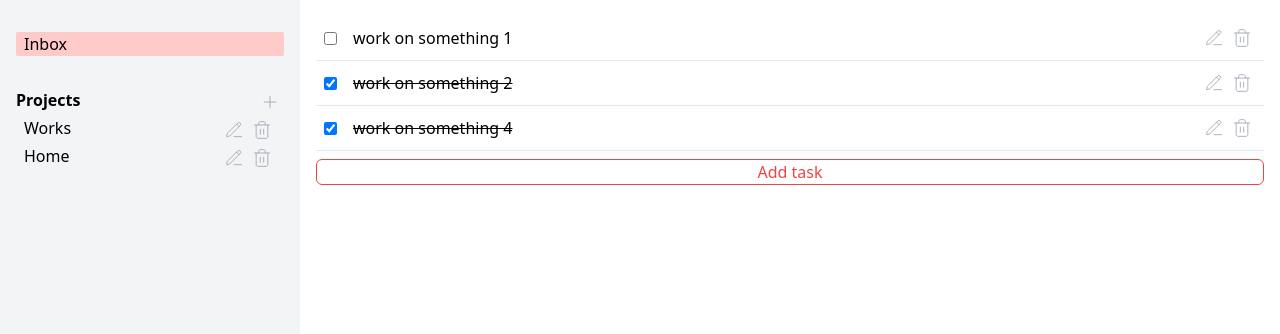
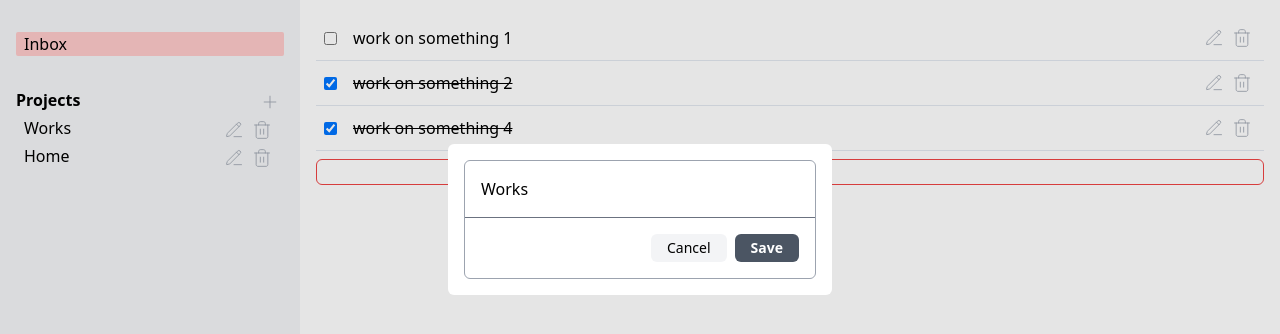
Before and after one commit to fath-nasrudin/react-todo, a React (Vite) app: page / in a window 1280 px wide. Both pictures are taken after a click on the button 234 px from the left and 130 px from the top of the page. Shown: the top 334 px of the page. Built offline with nearby package versions, Linux system fonts and the light colour scheme.

Commit message:
feat[project]: Add updat project feature

```diff
--- a/src/components/AddProjectForm.jsx
+++ b/src/components/AddProjectForm.jsx
@@ -4,9 +4,14 @@ import {
   useProjectDispatch,
 } from './../reducers/project.reducer';
 
-export const AddProjectForm = ({ cancelAction }) => {
+export const AddProjectForm = ({ cancelAction, project = null }) => {
   const dispatchProject = useProjectDispatch();
-  const data = { name: '' };
+  let data;
+  if (project) {
+    data = project;
+  } else {
+    data = { name: '' };
+  }
   const [projectData, setProjectData] = useState(data);
   const handleInputChange = (e) => {
     setProjectData({ ...projectData, [e.target.name]: e.target.value });
@@ -48,17 +53,28 @@ export const AddProjectForm = ({ cancelAction }) => {
               disabled={!projectData.name}
               onClick={(e) => {
                 e.preventDefault();
+
+                // if add
                 // dispatch add project
-                dispatchProject({
-                  type: projectActions.ADD_PROJECT,
-                  value: projectData,
-                });
+                if (project) {
+                  dispatchProject({
+                    type: projectActions.UPDATE_PROJECT,
+                    payload: projectData,
+                  });
+                } else {
+                  dispatchProject({
+                    type: projectActions.ADD_PROJECT,
+                    value: projectData,
+                  });
+                }
+                // if edit
+
                 // reset form
                 setProjectData(data);
                 cancelAction();
               }}
             >
-              Add Project
+              {project ? 'Save' : 'Add'}
             </button>
           </div>
         </form>
--- a/src/components/Tablist/TablistItem.jsx
+++ b/src/components/Tablist/TablistItem.jsx
@@ -8,14 +8,24 @@ import {
   useProjectDispatch,
 } from './../../reducers/project.reducer';
 import { PencilLineIcon, Trash2Icon } from 'lucide-react';
+import { useState } from 'react';
+import { AddProjectForm } from '../AddProjectForm';
 
 export const TablistItem = ({ item }) => {
   const projectDispatch = useProjectDispatch();
   const taskDispatch = useTaskDispatch();
   const activeTab = useActiveTabState();
   const { set: setActiveTab, reset: resetActiveTab } = useActiveTabSet();
+  const [showForm, setShowForm] = useState(false);
 
   return (
+    <>
+      {showForm && (
+        <AddProjectForm
+          project={item}
+          cancelAction={() => setShowForm(false)}
+        />
+      )}
       <li
         className={`px-2 rounded-sm  cursor-pointer ${
           activeTab === item.id ? 'bg-red-200' : 'hover:bg-gray-200'
@@ -31,7 +41,7 @@ export const TablistItem = ({ item }) => {
             <button
               onClick={(e) => {
                 e.stopPropagation();
-              // setIsEdit(true);
+                setShowForm(true);
               }}
             >
               <PencilLineIcon
@@ -68,5 +78,6 @@ export const TablistItem = ({ item }) => {
           </div>
         )}
       </li>
+    </>
   );
 };
--- a/src/reducers/project.reducer.jsx
+++ b/src/reducers/project.reducer.jsx
@@ -19,6 +19,15 @@ export const projectReducer = (state, action) => {
       name: action.value.name,
     };
     return [...state, newProject];
+  }
+
+  if (action.type === projectActions.UPDATE_PROJECT) {
+    return state.map((p) => {
+      if (p.id === action.payload.id) {
+        return { ...p, ...action.payload };
+      }
+      return p;
+    });
   }
 
   if (action.type === projectActions.DELETE_PROJECT) {
```
Lines whose indentation alone changed are shown as unchanged.
